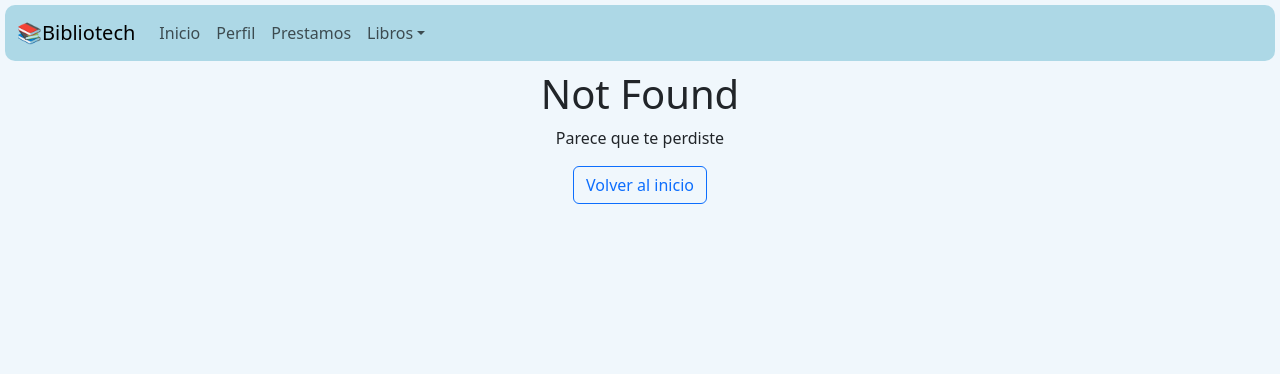
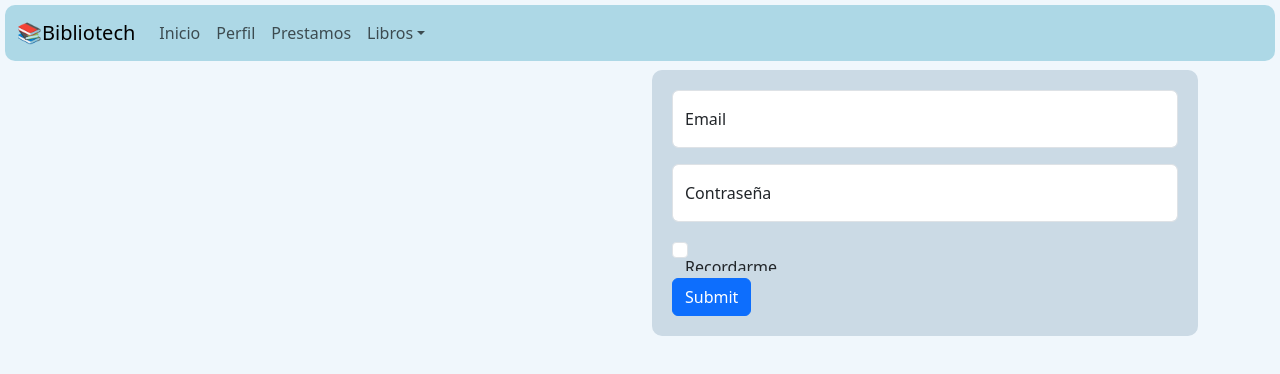
Before and after one commit to francogcn/TP-FS-SILICON-2024-G1, a React (Vite) app in the folder frontend/: page /login in a window 1280 px wide. Before the commit this address had no page. Shown: the top 374 px of the page. Built offline with nearby package versions, Linux system fonts and the light colour scheme.

Commit message:
LogIng.jsx

```diff
--- a/frontend/src/App.css
+++ b/frontend/src/App.css
@@ -73,3 +73,10 @@ span.perfil-info-bubtitle{
   background-color: var(--bs-gray-200);
   border-radius: 10px;
 }
+
+#login form{
+  background: #cbdae5;
+  padding: 20px;
+  text-align: left;
+  border-radius: 10px;
+}
--- a/frontend/src/App.jsx
+++ b/frontend/src/App.jsx
@@ -6,6 +6,7 @@ import './App.css'
 import Perfil from './pages/Perfil'
 import Prestamos from './pages/Prestamos'
 import Books from './pages/Books'
+import LogIn from './pages/LogIn'
 
 
 function App() {
@@ -20,6 +21,7 @@ function App() {
           <Route path="/perfil" element={<Perfil />} />
           <Route path="/prestamos" element={<Prestamos/>} />
           <Route path="/prestamos/:id" element={<Prestamos/>} />
+          <Route path="/login" element={<LogIn />} />
           <Route path="*" element={<NotFound />} />
         </Routes>
       </Router>
--- a/frontend/src/components/Carrousel.jsx
+++ b/frontend/src/components/Carrousel.jsx
@@ -30,7 +30,7 @@ export default function Carrousel() {
                     <div className="carousel-item">
                     <NewRelease
                          titulo = "El Origen de las Especies"
-                         autor = "Charles Darwing"
+                         autor = "Charles Darwin"
                          genero = "Técnico"
 
                         />
--- /dev/null
+++ b/frontend/src/pages/LogIn.jsx
@@ -0,0 +1,30 @@
+export default function LogIn() {
+    return (
+        <>
+            <div className="container" id="login">
+                <div className="row">
+                    <div className="col">
+
+                    </div>
+                    <div className="col">
+                        <form>
+                            <div className="form-floating mb-3">
+                                <input type="email" className="form-control" id="logiEmail" aria-describedby="emailHelp" placeholder="alguien@tumail.com"/>
+                                <label htmlFor="logiEmail">Email</label>
+                            </div>
+                            <div className="form-floating mb-3">
+                                <input type="password" className="form-control" id="loginPassword" placeholder="Contraseña"/>
+                                <label htmlFor="loginPassword">Contraseña</label>
+                            </div>
+                            <div className="form-floating mb-3 form-check">
+                                <input type="checkbox" className="form-check-input" id="loginCheck"/>
+                                    <label className="form-check-label" htmlFor="loginCheck">Recordarme</label>
+                            </div>
+                            <button type="submit" className="btn btn-primary">Submit</button>
+                        </form>
+                    </div>
+                </div>
+            </div>
+        </>
+    )
+}
```
